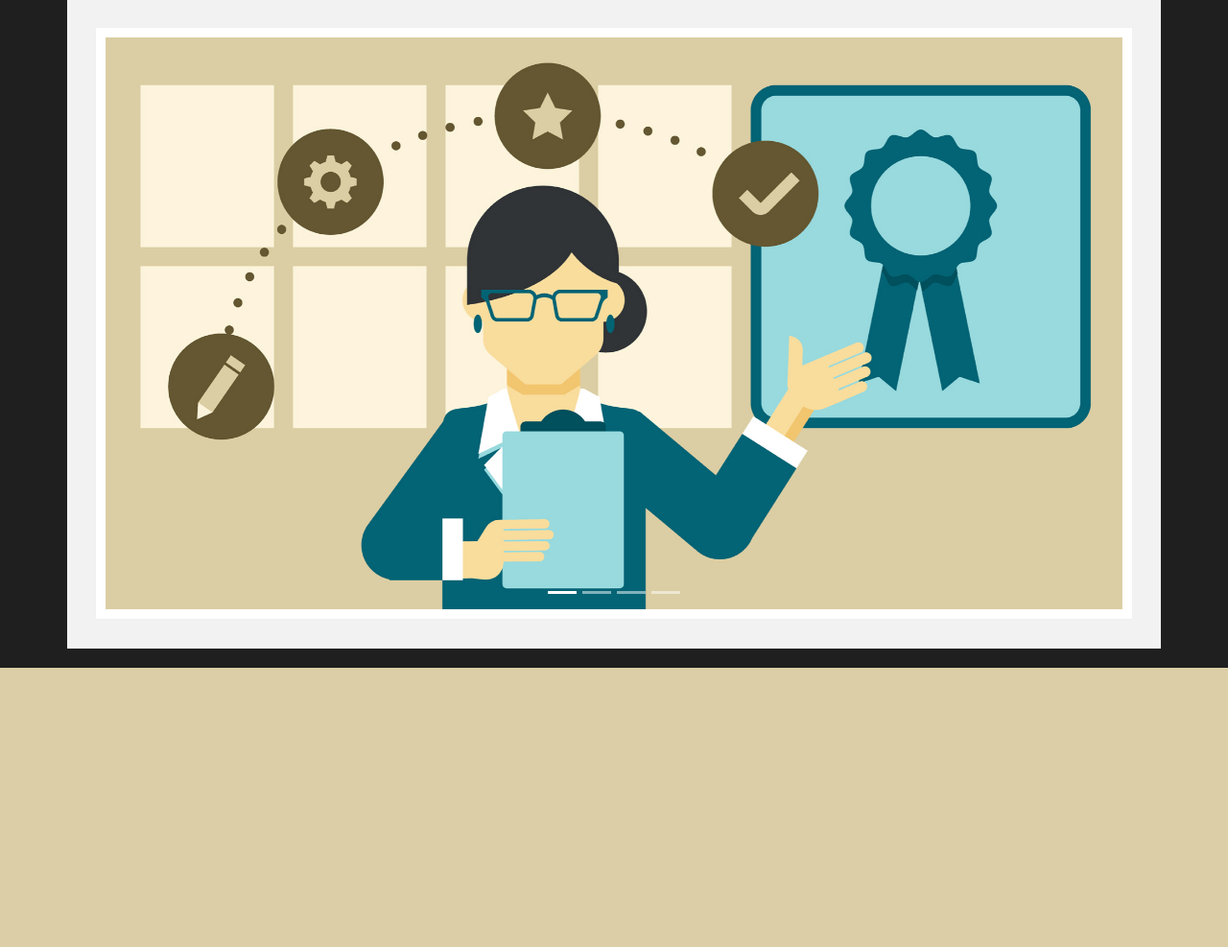
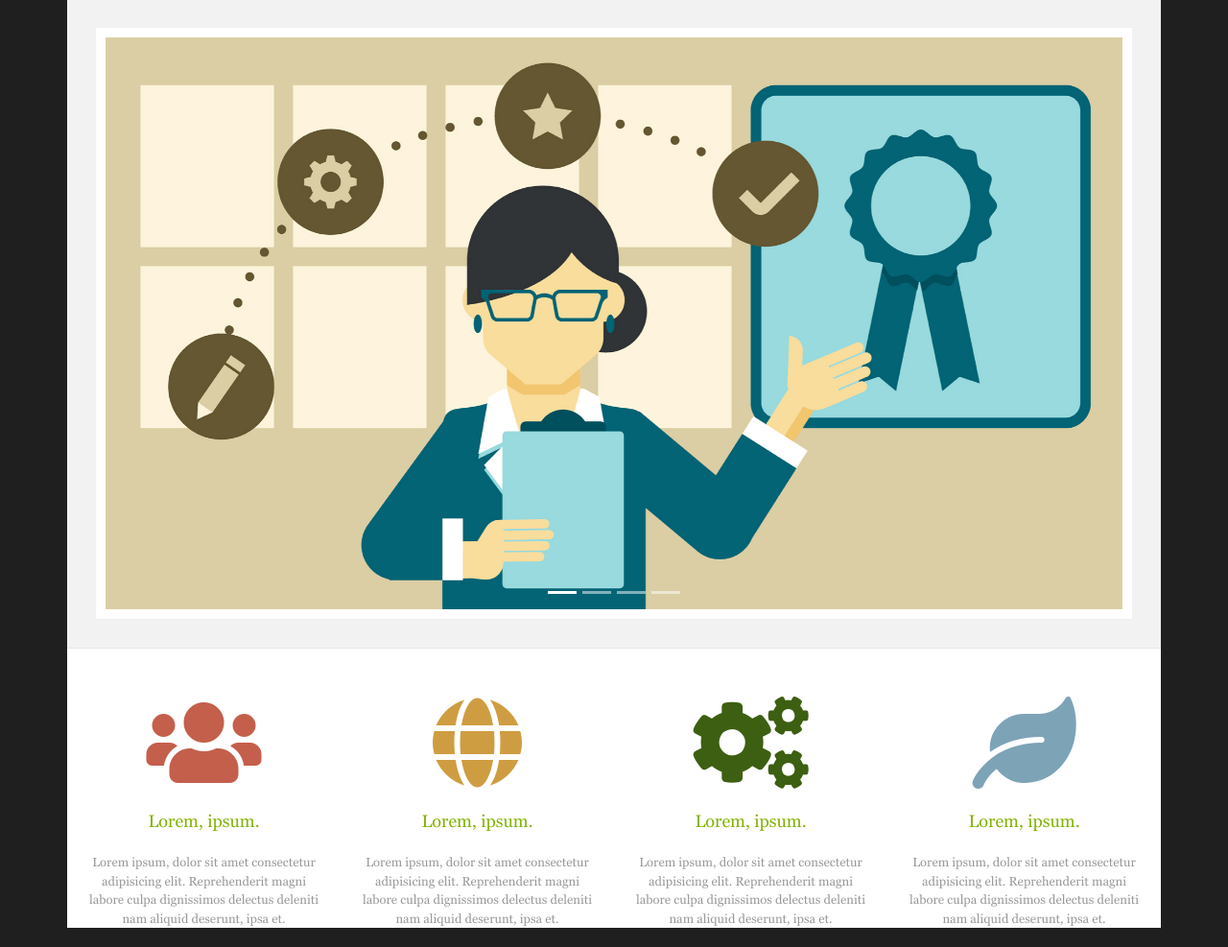
Before and after one commit to Jhon-Mosk/Portfolio, a PHP site: page / in a window 1280 px wide. Shown: the part 251-1238 px from the top of the page at 96% size. Before the commit the page ends 947 px from the top, so only its background shows below. Run offline with PHP 8.4, Linux system fonts and the light colour scheme; some libraries are stand-ins or nearby versions.

Commit message:
Section property complete

```diff
--- a/Concomitant/index.html
+++ b/Concomitant/index.html
@@ -1,16 +1,18 @@
 <!DOCTYPE html>
 <html lang="en">
+
 <head>
     <meta charset="UTF-8">
     <meta name="viewport" content="width=device-width, initial-scale=1.0 shrink-to-fit=no">
     <meta http-equiv="X-UA-Compatible" content="ie=edge">
     <title>Concomitant</title>
     <link rel="stylesheet" href="https://use.fontawesome.com/releases/v5.0.13/css/all.css"
-              integrity="sha384-DNOHZ68U8hZfKXOrtjWvjxusGo9WQnrNx2sqG0tfsghAvtVlRW3tvkXWZh58N9jp"
-              crossorigin="anonymous" SameSite=None>
+        integrity="sha384-DNOHZ68U8hZfKXOrtjWvjxusGo9WQnrNx2sqG0tfsghAvtVlRW3tvkXWZh58N9jp" crossorigin="anonymous"
+        SameSite=None>
     <link rel="stylesheet" href="packages/bootstrap-4.3.1/dist/css/bootstrap.min.css">
     <link rel="stylesheet" href="styles/style.css">
 </head>
+
 <body>
     <div class="container">
         <div class="topLine"></div>
@@ -57,13 +59,15 @@
                 <a href="#" class="b-mainNav__item">Dropdown</a>
             </div>
             <form class="b-siteSearch b-siteSearch_topMargin">
-                <input class="b-siteSearch__field b-siteSearch__field_left" type="text" placeholder="Search Our Website">
+                <input class="b-siteSearch__field b-siteSearch__field_left" type="text"
+                    placeholder="Search Our Website">
                 <button class="b-siteSearch__btn">Search</button>
             </form>
         </div>
 
         <div class="b-mainPageSliderWrap b-mainPageSliderWrap_cancelPadding b-mainPageSliderWrap_bottomBorder">
-            <div id="carouselExampleIndicators" class="carousel slide b-mainPageSliderWrap__slider" data-ride="carousel">
+            <div id="carouselExampleIndicators" class="carousel slide b-mainPageSliderWrap__slider"
+                data-ride="carousel">
                 <ol class="carousel-indicators">
                     <li data-target="#carouselExampleIndicators" data-slide-to="0" class="active"></li>
                     <li data-target="#carouselExampleIndicators" data-slide-to="1"></li>
@@ -87,10 +91,65 @@
             </div>
         </div>
 
+        <div class="row b-properties b-properties_topMargin">
+            <div class="col-sm-6 col-md-3 b-propertyUnit">
+                <i
+                    class="fas fa-users b-propertyUnit__icon b-propertyUnit__icon_topMargin b-propertyUnit__icon_users"></i>
+                <div class="b-propertyUnit__head">
+                    Lorem, ipsum.
+                </div>
+                <div class="b-propertyUnit__desc">
+                    Lorem ipsum, dolor sit amet consectetur adipisicing elit. Reprehenderit magni labore culpa
+                    dignissimos delectus deleniti nam aliquid deserunt, ipsa et.
+                </div>
+            </div>
+
+            <div class="col-sm-6 col-md-3 b-propertyUnit">
+                <i
+                    class="fas fa-globe b-propertyUnit__icon b-propertyUnit__icon_topMargin b-propertyUnit__icon_globe"></i>
+                <div class="b-propertyUnit__head">
+                    Lorem, ipsum.
+                </div>
+                <div class="b-propertyUnit__desc">
+                    Lorem ipsum, dolor sit amet consectetur adipisicing elit. Reprehenderit magni labore culpa
+                    dignissimos delectus deleniti nam aliquid deserunt, ipsa et.
+                </div>
+            </div>
+
+            <div class="col-sm-6 col-md-3 b-propertyUnit">
+                <i
+                    class="fas fa-cogs b-propertyUnit__icon b-propertyUnit__icon_topMargin b-propertyUnit__icon_cogs"></i>
+                <div class="b-propertyUnit__head">
+                    Lorem, ipsum.
+                </div>
+                <div class="b-propertyUnit__desc">
+                    Lorem ipsum, dolor sit amet consectetur adipisicing elit. Reprehenderit magni labore culpa
+                    dignissimos delectus deleniti nam aliquid deserunt, ipsa et.
+                </div>
+            </div>
+
+            <div class="col-sm-6 col-md-3 b-propertyUnit">
+                <i
+                    class="fas fa-leaf b-propertyUnit__icon b-propertyUnit__icon_topMargin b-propertyUnit__icon_leaf"></i>
+                <div class="b-propertyUnit__head">
+                    Lorem, ipsum.
+                </div>
+                <div class="b-propertyUnit__desc">
+                    Lorem ipsum, dolor sit amet consectetur adipisicing elit. Reprehenderit magni labore culpa
+                    dignissimos delectus deleniti nam aliquid deserunt, ipsa et.
+                </div>
+            </div>
+        </div>
+
     </div>
 
-    <script src="https://code.jquery.com/jquery-3.3.1.slim.min.js" integrity="sha384-q8i/X+965DzO0rT7abK41JStQIAqVgRVzpbzo5smXKp4YfRvH+8abtTE1Pi6jizo" crossorigin="anonymous"></script>
-    <script src="https://cdnjs.cloudflare.com/ajax/libs/popper.js/1.14.7/umd/popper.min.js" integrity="sha384-UO2eT0CpHqdSJQ6hJty5KVphtPhzWj9WO1clHTMGa3JDZwrnQq4sF86dIHNDz0W1" crossorigin="anonymous"></script>
+    <script src="https://code.jquery.com/jquery-3.3.1.slim.min.js"
+        integrity="sha384-q8i/X+965DzO0rT7abK41JStQIAqVgRVzpbzo5smXKp4YfRvH+8abtTE1Pi6jizo"
+        crossorigin="anonymous"></script>
+    <script src="https://cdnjs.cloudflare.com/ajax/libs/popper.js/1.14.7/umd/popper.min.js"
+        integrity="sha384-UO2eT0CpHqdSJQ6hJty5KVphtPhzWj9WO1clHTMGa3JDZwrnQq4sF86dIHNDz0W1"
+        crossorigin="anonymous"></script>
     <script src="packages/bootstrap-4.3.1/dist/js/bootstrap.min.js"></script>
 </body>
+
 </html>
--- /dev/null
+++ b/Concomitant/styles/blocks/_properties.scss
@@ -0,0 +1,6 @@
+.b-properties {
+
+    &_topMargin {
+        margin-top: 50px;
+    }
+}
--- /dev/null
+++ b/Concomitant/styles/blocks/_propertyUnit.scss
@@ -0,0 +1,41 @@
+.b-propertyUnit {
+    text-align: center;
+
+    &__icon {
+        font-size: 6rem;
+
+        &_topMargin {
+            @include media-breakpoint-down(sm) {
+                margin-top: 15px;
+            }
+        }
+
+        &_users {
+            color: #c45f4b;
+        }
+
+        &_globe {
+            color: #cf9d41;
+        }
+
+        &_cogs {
+            color: #3d5f12;
+        }
+
+        &_leaf {
+            color: #7da3b7;
+        }
+    }
+
+    &__head {
+        padding: 20px;
+        color: $majorColor;
+        font-size: 18px;
+    }
+
+    &__desc {
+        font-size: 13px;
+        color: $grayLight;
+        padding: 0 5px;
+    }
+}
--- a/Concomitant/styles/style.scss
+++ b/Concomitant/styles/style.scss
@@ -8,6 +8,8 @@
 @import "blocks/mainNav";
 @import "blocks/siteSearch";
 @import "blocks/mainPageSliderWrap";
+@import "blocks/properties";
+@import "blocks/propertyUnit";
 
 html, body {
     min-height: 100%;
```
Also changed, not shown: Concomitant/styles/style.css, 1 other file.
